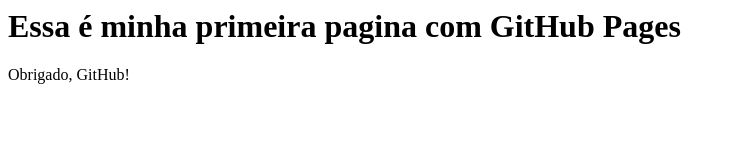
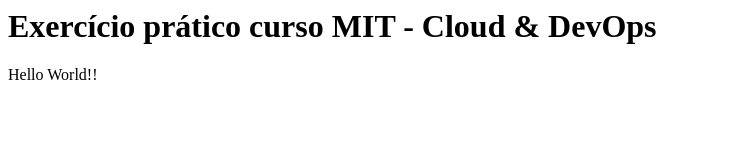
Before and after one commit to cleobelmonte/MIT, a plain HTML site: page index.html in a window 1280 px wide. Shown: the whole page, without its empty margins (0-735 px from the left). Drawn offline with Linux system fonts and the light colour scheme.

Commit message:
Update index.html

```diff
--- a/index.html
+++ b/index.html
@@ -1,4 +1,4 @@
 <html>
-<h1> Essa é minha primeira pagina com GitHub Pages </h1>
-<p>Obrigado, GitHub!</p>
+<h1> Exercício prático curso MIT - Cloud & DevOps </h1>
+<p>Hello World!!</p>
 </html>
```
